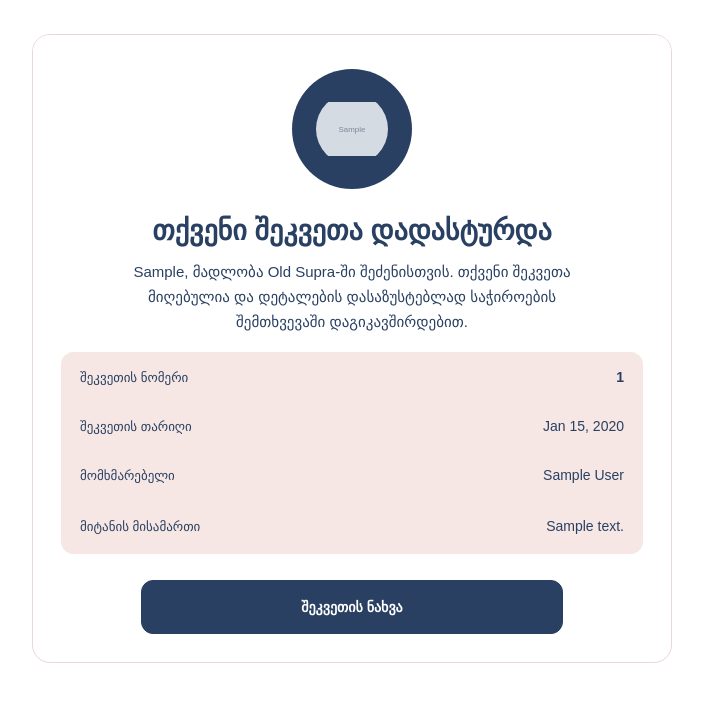
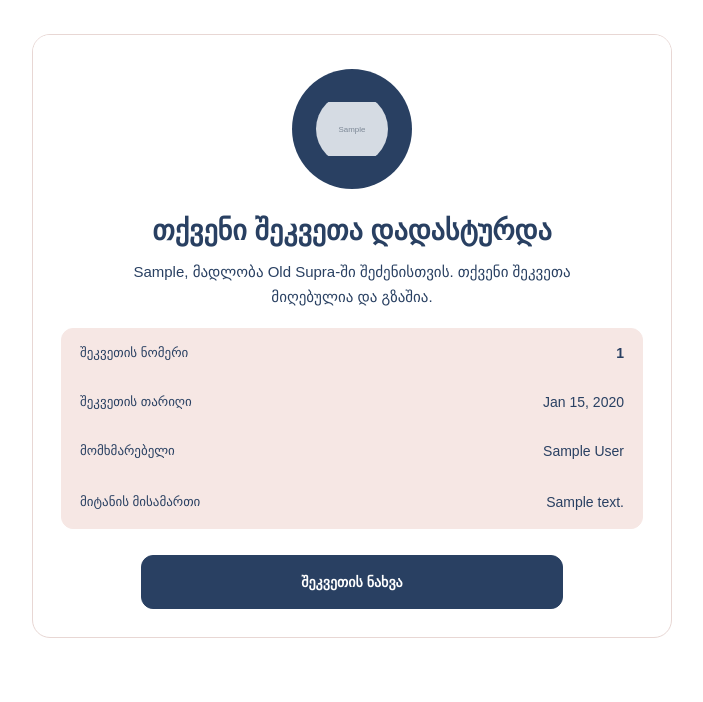
Before and after one commit to Programmingissocool/oldsupra_local, a Django app: template templates/shop/customer_new_order_notification.html in a window 1280 px wide. Shown: the top 702 px of the page, without its empty margins (288-991 px from the left). Run offline with Django 5.2, Linux system fonts and the light colour scheme; the template is opened without the code that fills it: most values are stand-ins (such as "Sample title", 1, 10 or a date in 2020); grey boxes marked "Sample" are stand-in pictures.

Commit message:
Update Georgian order confirmation copy

```diff
--- a/templates/shop/customer_new_order_notification.html
+++ b/templates/shop/customer_new_order_notification.html
@@ -21,7 +21,7 @@
                                 {% if email_language == 'en' %}
                                     Dear {{ order.first_name }}, thank you for shopping with Old Supra. We have received your order and will contact you if any details need confirmation.
                                 {% else %}
-                                    {{ order.first_name }}, მადლობა Old Supra-ში შეძენისთვის. თქვენი შეკვეთა მიღებულია და დეტალების დასაზუსტებლად საჭიროების შემთხვევაში დაგიკავშირდებით.
+                                    {{ order.first_name }}, მადლობა Old Supra-ში შეძენისთვის. თქვენი შეკვეთა მიღებულია და გზაშია.
                                 {% endif %}
                             </p>
                         </td>
--- a/templates/shop/submit_order.html
+++ b/templates/shop/submit_order.html
@@ -645,7 +645,7 @@
 
             {% if CURRENT_LANGUAGE == 'ka' %}
             <h2 id="order-modal-title">თქვენი შეკვეთა დადასტურდა</h2>
-            <p>{{ order.first_name|default:'' }}, მადლობა Old Supra-ში შეძენისთვის. თქვენი შეკვეთა მიღებულია და დეტალების დასაზუსტებლად საჭიროების შემთხვევაში დაგიკავშირდებით.</p>
+            <p>{{ order.first_name|default:'' }}, მადლობა Old Supra-ში შეძენისთვის. თქვენი შეკვეთა მიღებულია და გზაშია.</p>
             {% else %}
             <h2 id="order-modal-title">Your order is confirmed</h2>
             <p>Dear {{ order.first_name|default:'customer' }}, thank you for shopping with Old Supra. We have received your order and will contact you if any details need confirmation.</p>
```
